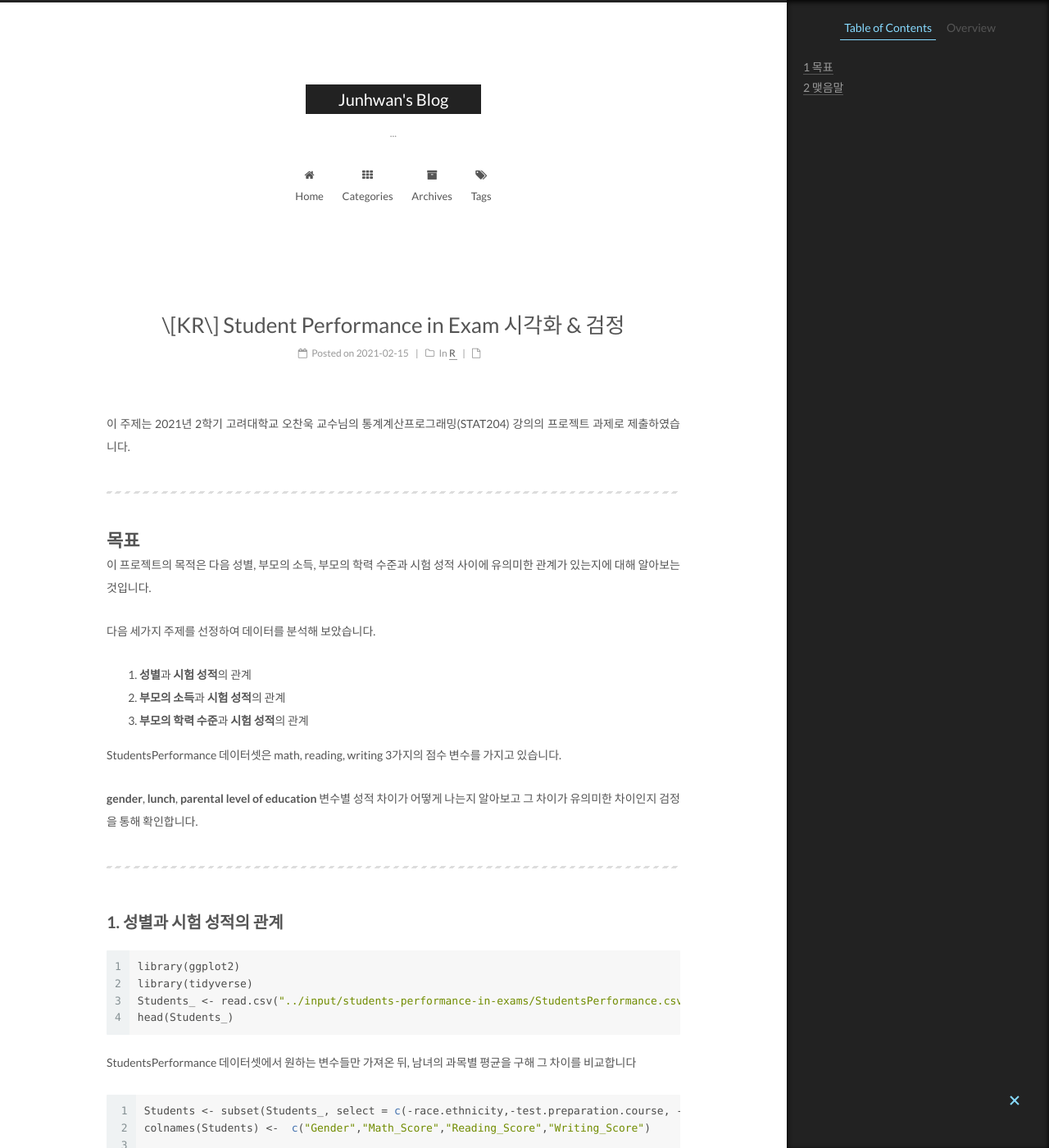
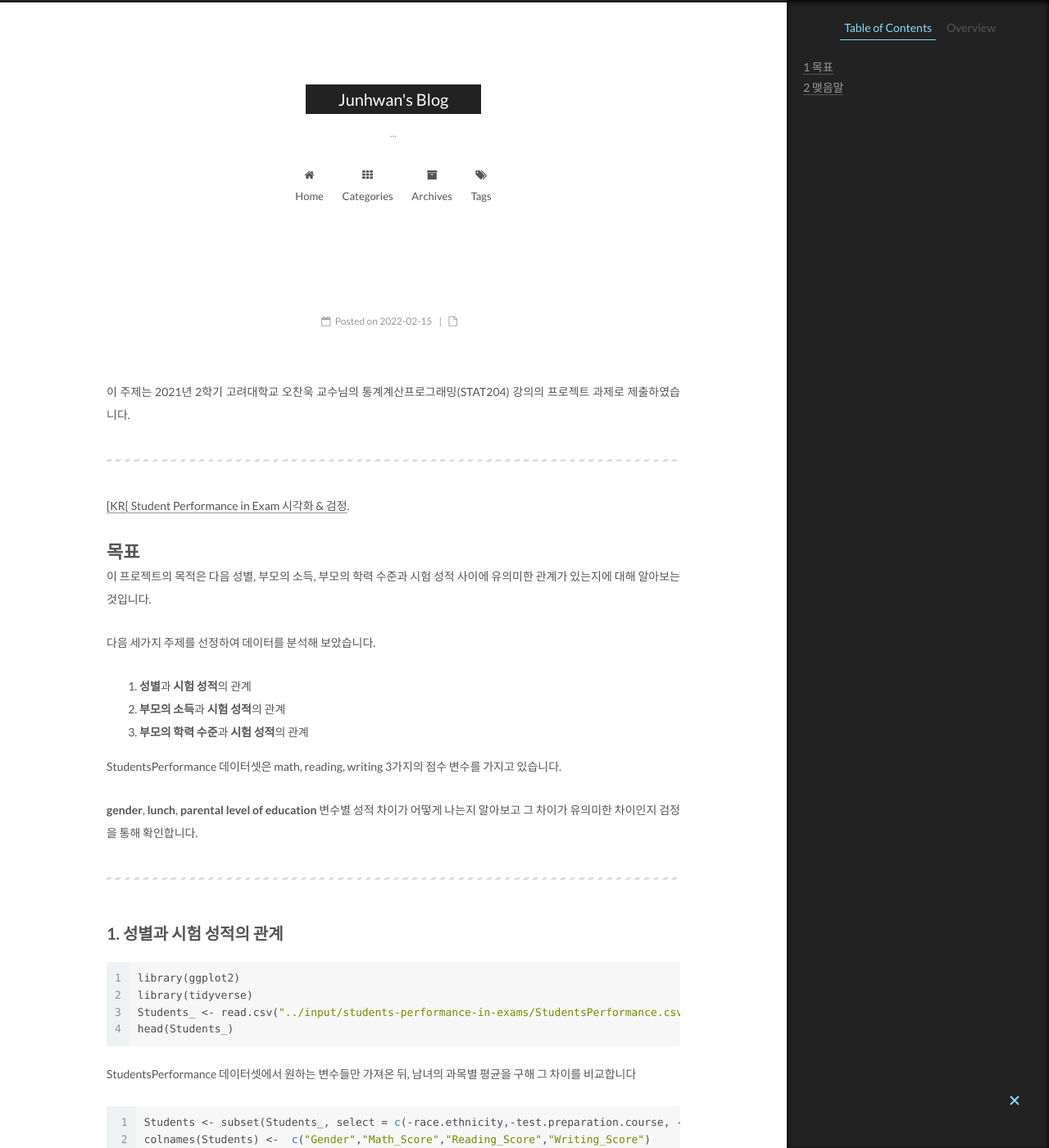
Before and after one commit to junhwan26/junhwan26.github.io, a Jekyll site: the page built from _posts/2021-2-15-Student Performance in Exam .md, in a window 1280 px wide and 1400 px high. Shown: the whole window at 82% size. Built offline with Jekyll 4.4.1, drawn with Linux system fonts in a browser that asks for light colours; comment, search, counter and statistics services are not loaded; some of the changed lines change nothing that is shown; some of the changed text lies outside the part shown.

Commit message:
2021-02-15

```diff
--- a/_posts/2021-2-15-Student Performance in Exam .md
+++ b/_posts/2021-2-15-Student Performance in Exam .md
@@ -1,5 +1,5 @@
 ---
-title: \[KR\] Student Performance in Exam 시각화 & 검정
+title: &#91;KR&#91; Student Performance in Exam 시각화 & 검정
 description: Analysis StudentsPerformance dataset from kaggle
 categories:
  - R
@@ -9,6 +9,9 @@
 이 주제는 2021년 2학기 고려대학교 오찬욱 교수님의 통계계산프로그래밍(STAT204) 강의의 프로젝트 과제로 제출하였습니다.
 
 ***
+
+[&#91;KR&#91; Student Performance in Exam 시각화 & 검정](https://www.kaggle.com/junhwan26/kr-student-performance-in-exam).
+
 # 목표
 
 이 프로젝트의 목적은 다음 성별, 부모의 소득, 부모의 학력 수준과 시험 성적 사이에 유의미한 관계가 있는지에 대해 알아보는 것입니다.
```
